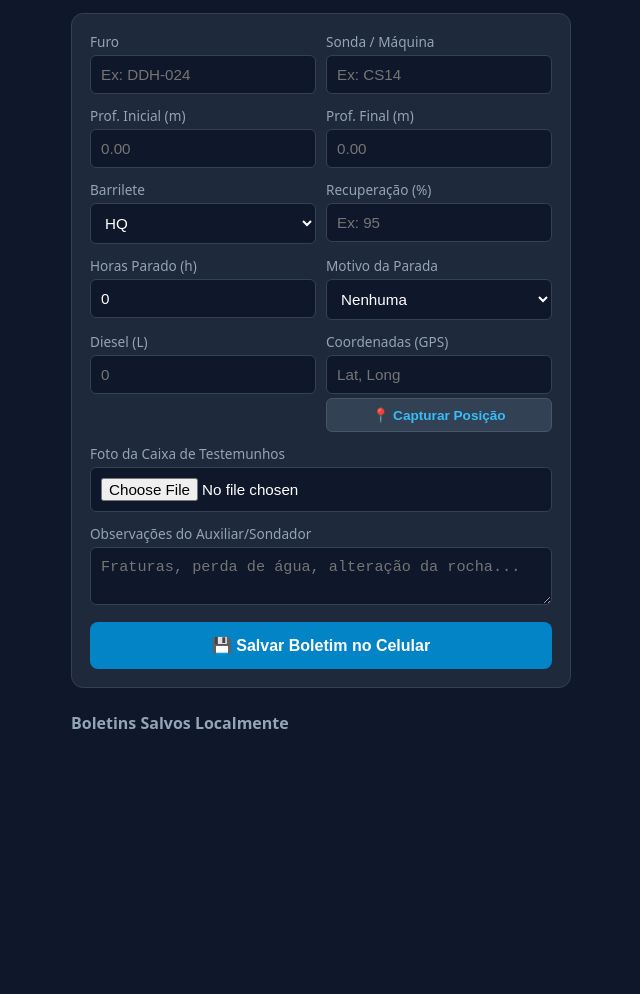
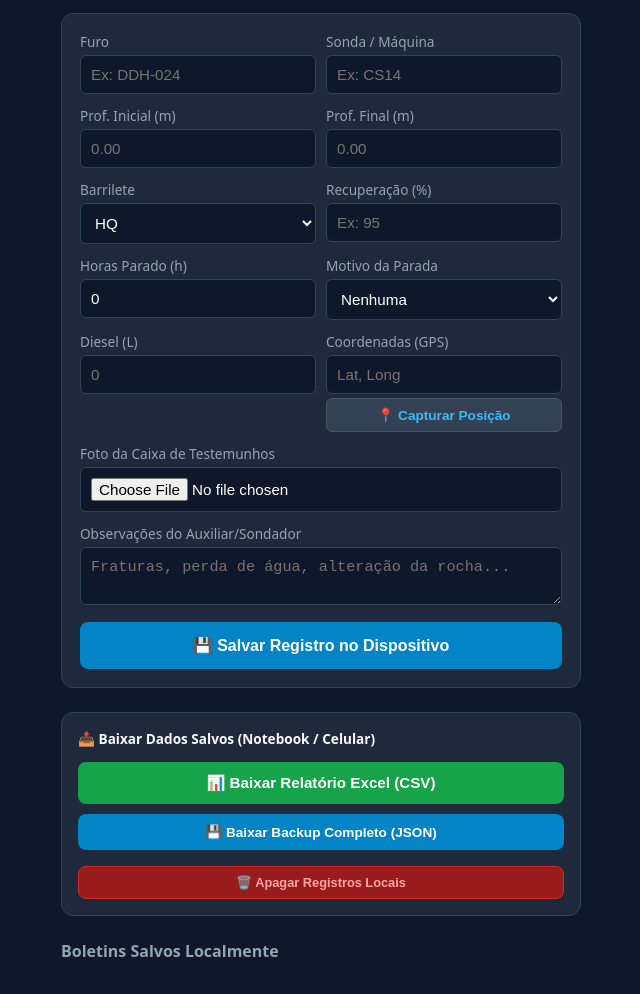
Before and after one commit to apontadornatanael-jpg/drilldata, a plain HTML site: page index.html in a window 1280 px wide. Shown: the part 108-1102 px from the top of the page, without its empty margins (319-959 px from the left). Before the commit the page ends 874 px from the top, so only its background shows below. Drawn offline with Linux system fonts and the light colour scheme.

Commit message:
Update index.html

```diff
--- a/index.html
+++ b/index.html
@@ -6,7 +6,7 @@
   <link rel="manifest" href="manifest.json">
   <title>DrillData — Praça de Sondagem</title>
   <style>
-    body { font-family: system-ui, -apple-system, sans-serif; background: #0f172a; color: #f8fafc; padding: 16px; max-width: 500px; margin: 0 auto; }
+    body { font-family: system-ui, -apple-system, sans-serif; background: #0f172a; color: #f8fafc; padding: 16px; max-width: 520px; margin: 0 auto; }
     h2 { color: #38bdf8; margin-bottom: 4px; display: flex; align-items: center; gap: 8px; }
     .status { font-size: 0.8rem; padding: 6px 12px; border-radius: 20px; display: inline-block; margin-bottom: 16px; font-weight: 600; }
     .online { background: #14532d; color: #4ade80; border: 1px solid #16a34a; }
@@ -19,10 +19,17 @@
     button { background: #0284c7; color: white; border: none; padding: 14px; border-radius: 8px; font-weight: bold; font-size: 1rem; cursor: pointer; transition: background 0.2s; }
     button:active { background: #0369a1; }
     .btn-gps { background: #334155; padding: 8px; font-size: 0.85rem; border-radius: 6px; border: 1px solid #475569; color: #38bdf8; margin-top: 4px; cursor: pointer; width: 100%; }
+
+    /* Seção de Ações de Exportação / Download */
+    .export-box { background: #1e293b; padding: 16px; border-radius: 12px; border: 1px solid #334155; margin-top: 24px; display: flex; flex-direction: column; gap: 10px; }
+    .btn-download { background: #16a34a; color: white; padding: 12px; border-radius: 8px; font-weight: bold; border: none; cursor: pointer; display: flex; align-items: center; justify-content: center; gap: 8px; font-size: 0.95rem; }
+    .btn-download-json { background: #0284c7; color: white; padding: 10px; border-radius: 8px; font-weight: bold; border: none; cursor: pointer; font-size: 0.85rem; }
+    .btn-clear { background: #991b1b; color: #fca5a5; padding: 8px; border-radius: 8px; font-weight: bold; border: 1px solid #dc2626; cursor: pointer; font-size: 0.8rem; margin-top: 6px; }
+
     .card { background: #1e293b; border-left: 4px solid #38bdf8; padding: 12px; margin-top: 10px; border-radius: 6px; border: 1px solid #334155; font-size: 0.9rem; }
     .card strong { color: #38bdf8; }
     .card img { max-width: 100%; border-radius: 6px; margin-top: 8px; border: 1px solid #475569; }
-    .tag { font-size: 0.75rem; background: #334155; color: #cbd5e1; padding: 2px 6px; border-radius: 4px; margin-right: 4px; }
+    .tag { font-size: 0.75rem; background: #334155; color: #cbd5e1; padding: 2px 6px; border-radius: 4px; margin-right: 4px; display: inline-block; margin-top: 4px; }
   </style>
 </head>
 <body>
@@ -110,8 +117,16 @@
       <textarea id="obs" rows="2" placeholder="Fraturas, perda de água, alteração da rocha..."></textarea>
     </div>
 
-    <button type="submit">💾 Salvar Boletim no Celular</button>
+    <button type="submit">💾 Salvar Registro no Dispositivo</button>
   </form>
+
+  <!-- Caixa de Downloads e Exportação -->
+  <div class="export-box">
+    <label style="color:#f8fafc; font-weight:bold;">📥 Baixar Dados Salvos (Notebook / Celular)</label>
+    <button type="button" class="btn-download" onclick="exportarCSV()">📊 Baixar Relatório Excel (CSV)</button>
+    <button type="button" class="btn-download-json" onclick="exportarJSON()">💾 Baixar Backup Completo (JSON)</button>
+    <button type="button" class="btn-clear" onclick="limparBanco()">🗑️ Apagar Registros Locais</button>
+  </div>
 
   <h3 style="margin-top: 24px; color: #94a3b8; font-size: 1rem;">Boletins Salvos Localmente</h3>
   <div id="recordsList"></div>
@@ -171,7 +186,6 @@
       renderRecords();
     };
 
-    // Converter Imagem para Base64 para salvar no IndexedDB
     function lerImagem(file) {
       return new Promise((resolve) => {
         if (!file) resolve(null);
@@ -233,7 +247,7 @@
             <div class="card">
               <strong>${item.furo}</strong> (${item.maquina}) — <span style="color:#4ade80">+${item.avanco} m</span><br>
               <small>De ${item.profInicial}m a ${item.profFinal}m | Barrilete: ${item.barrilete}</small><br>
-              <div style="margin: 6px 0;">
+              <div>
                 <span class="tag">Recup: ${item.recuperacao || 0}%</span>
                 <span class="tag">Parada: ${item.horasParado}h (${item.motivoParada})</span>
                 <span class="tag">Diesel: ${item.diesel || 0}L</span>
@@ -248,6 +262,79 @@
         }
       };
     }
+
+    // Função de Ajuda para Obter Todos Registros
+    function obterTodosRegistros() {
+      return new Promise((resolve) => {
+        const registros = [];
+        const tx = db.transaction('boletins', 'readonly');
+        tx.objectStore('boletins').openCursor().onsuccess = (e) => {
+          const cursor = e.target.result;
+          if (cursor) {
+            registros.push(cursor.value);
+            cursor.continue();
+          } else {
+            resolve(registros);
+          }
+        };
+      });
+    }
+
+    // Exportar para CSV (Compatível com Excel)
+    async function exportarCSV() {
+      const dados = await obterTodosRegistros();
+      if (dados.length === 0) {
+        alert('Nenhum registro para exportar.');
+        return;
+      }
+
+      let csvContent = "\uFEFFData/Hora;Furo;Sonda;Prof Inicial (m);Prof Final (m);Avanco (m);Barrilete;Recuperacao (%);Horas Parada (h);Motivo Parada;Diesel (L);GPS;Observacoes\n";
+
+      dados.forEach(row => {
+        const obsFormatada = (row.obs || '').replace(/;/g, ',').replace(/\n/g, ' ');
+        csvContent += `"${row.timestamp}";"${row.furo}";"${row.maquina}";"${row.profInicial}";"${row.profFinal}";"${row.avanco}";"${row.barrilete}";"${row.recuperacao || 0}";"${row.horasParado || 0}";"${row.motivoParada}";"${row.diesel || 0}";"${row.coords || ''}";"${obsFormatada}"\n`;
+      });
+
+      const blob = new Blob([csvContent], { type: 'text/csv;charset=utf-8;' });
+      const url = URL.createObjectURL(blob);
+      const a = document.createElement('a');
+      a.href = url;
+      a.download = `boletim_sondagem_${new Date().toISOString().slice(0,10)}.csv`;
+      document.body.appendChild(a);
+      a.click();
+      document.body.removeChild(a);
+    }
+
+    // Exportar para JSON (Backup Completo com Fotos)
+    async function exportarJSON() {
+      const dados = await obterTodosRegistros();
+      if (dados.length === 0) {
+        alert('Nenhum registro para exportar.');
+        return;
+      }
+
+      const jsonStr = JSON.stringify(dados, null, 2);
+      const blob = new Blob([jsonStr], { type: 'application/json' });
+      const url = URL.createObjectURL(blob);
+      const a = document.createElement('a');
+      a.href = url;
+      a.download = `backup_drilldata_${new Date().toISOString().slice(0,10)}.json`;
+      document.body.appendChild(a);
+      a.click();
+      document.body.removeChild(a);
+    }
+
+    // Limpar Banco de Dados Local
+    function limparBanco() {
+      if (confirm('Tem certeza que deseja apagar todos os registros salvos neste dispositivo? Certifique-se de ter baixado o relatório antes.')) {
+        const tx = db.transaction('boletins', 'readwrite');
+        tx.objectStore('boletins').clear();
+        tx.oncomplete = () => {
+          renderRecords();
+          alert('Registros apagados com sucesso.');
+        };
+      }
+    }
   </script>
 </body>
 </html>
```
